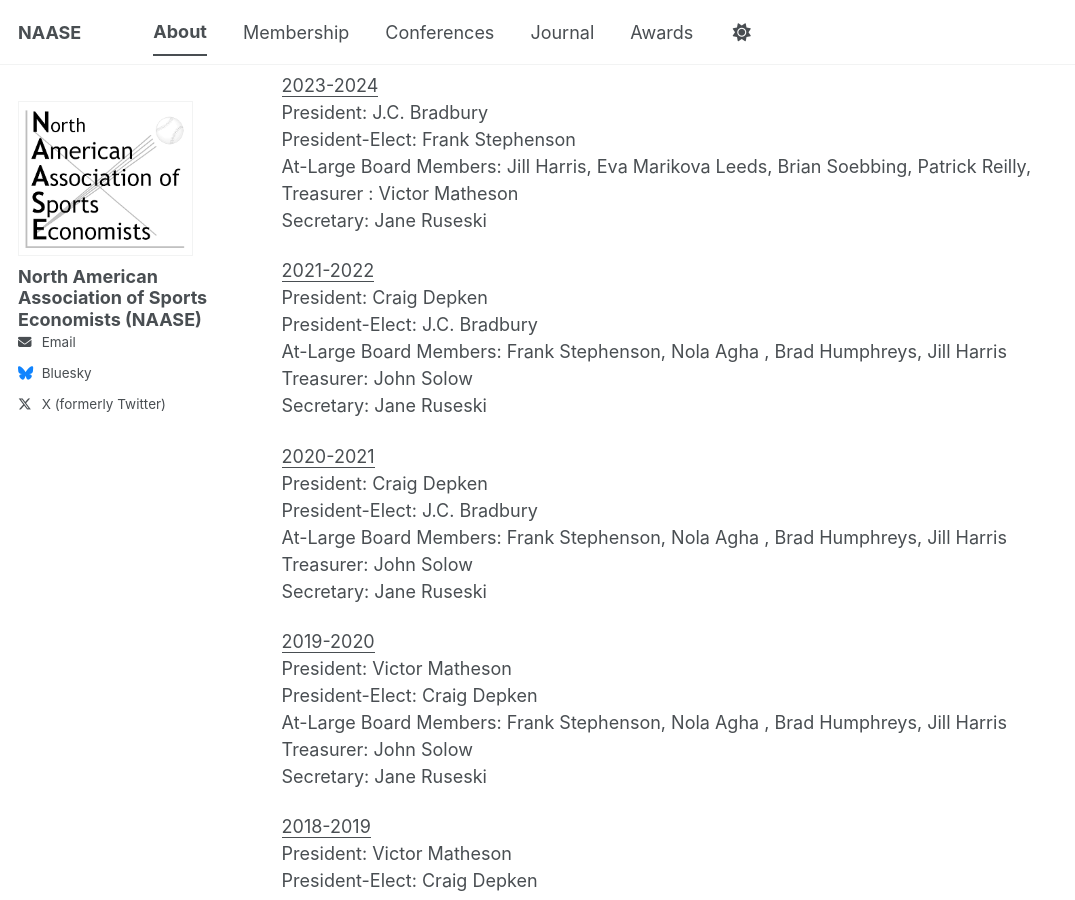
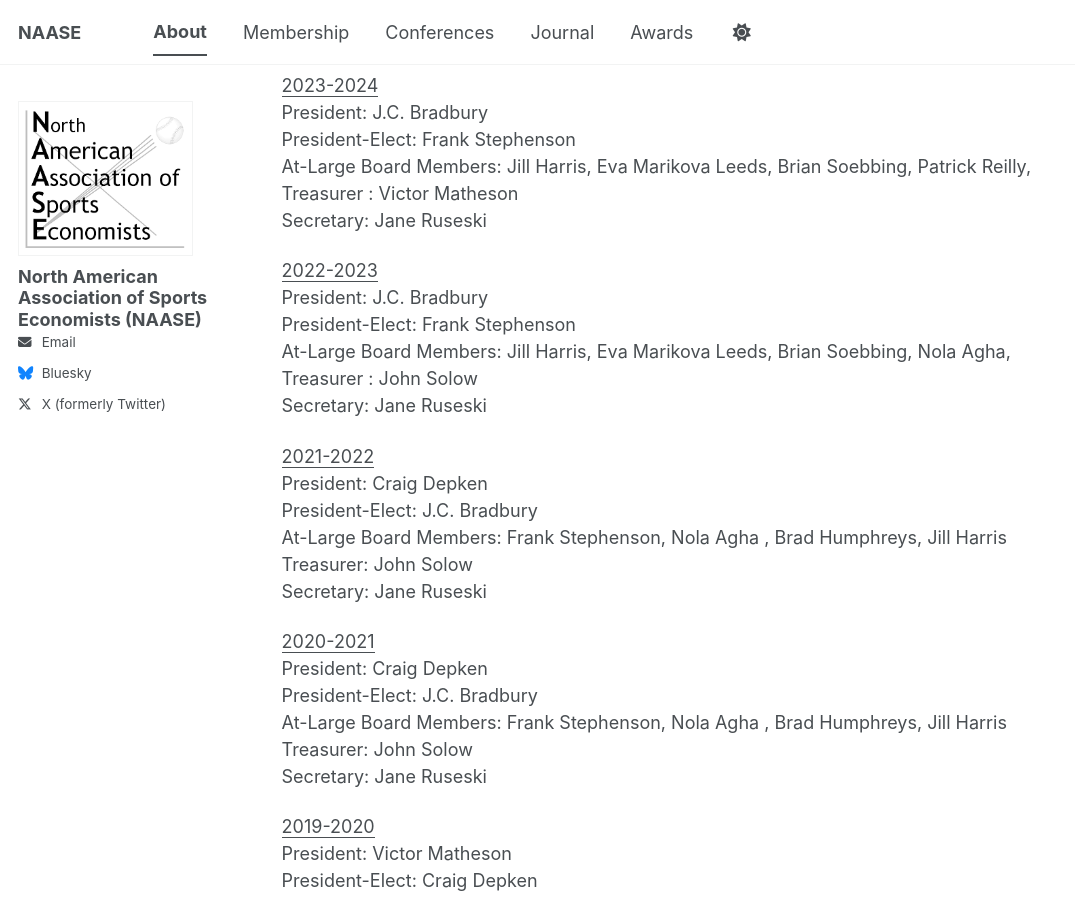
Before and after one commit to naaseweb/naaseweb.github.io, a Jekyll site: the page built from _pages/about-us.md, in a window 1280 px wide and 900 px high, scrolled down 1247 px. Shown: the whole window, without its empty margins (0-1075 px from the left). Built offline with Jekyll 4.4.1, drawn with Linux system fonts in a browser that asks for light colours; a script bundle is joined from its source files by our own code; library files that are not in the unit come from our copies.

Commit message:
Update about-us.md

```diff
--- a/_pages/about-us.md
+++ b/_pages/about-us.md
@@ -56,6 +56,17 @@
 Brian Soebbing,
 Patrick Reilly,
 Treasurer : Victor Matheson
+Secretary:  Jane Ruseski
+
+<u>2022-2023</u>
+President: J.C. Bradbury
+President-Elect: Frank Stephenson
+At-Large Board Members:
+Jill Harris,
+Eva Marikova Leeds,
+Brian Soebbing,
+Nola Agha,
+Treasurer : John Solow
 Secretary:  Jane Ruseski
 
 <u>2021-2022</u>
```
